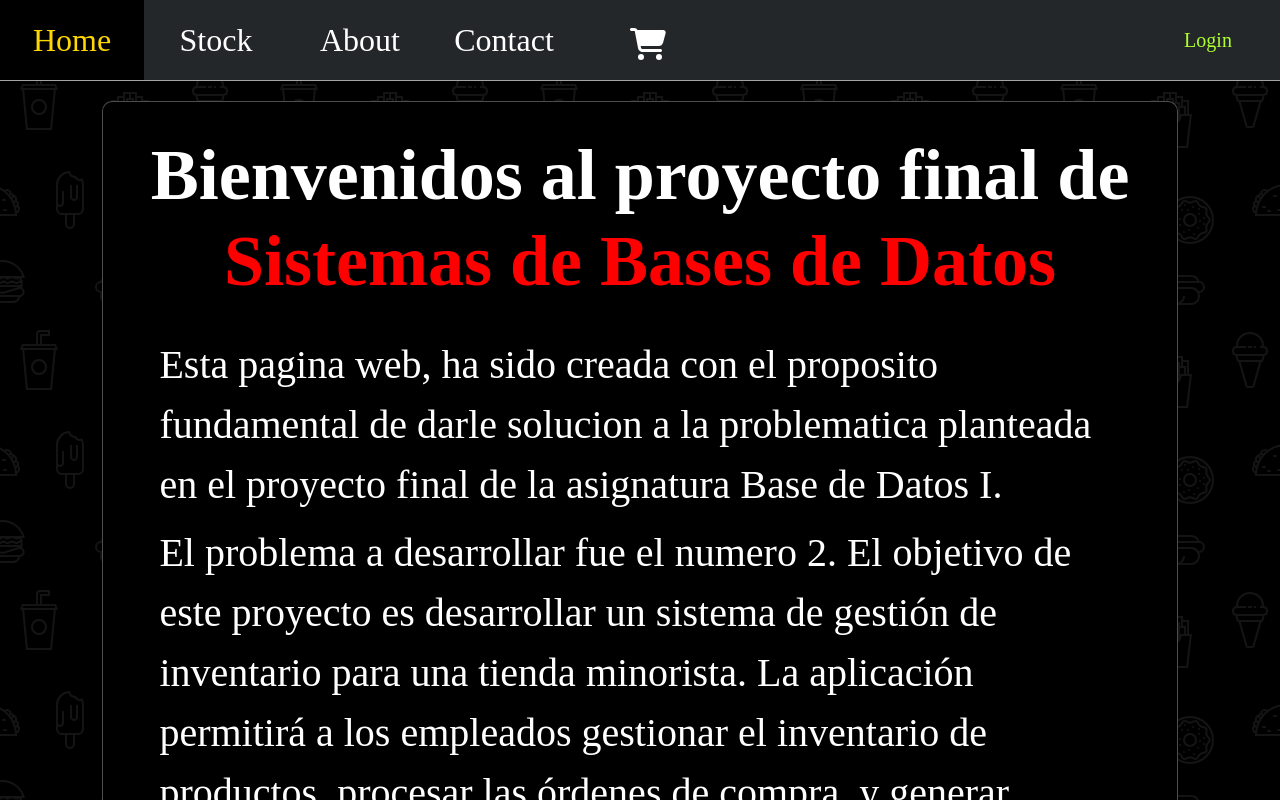
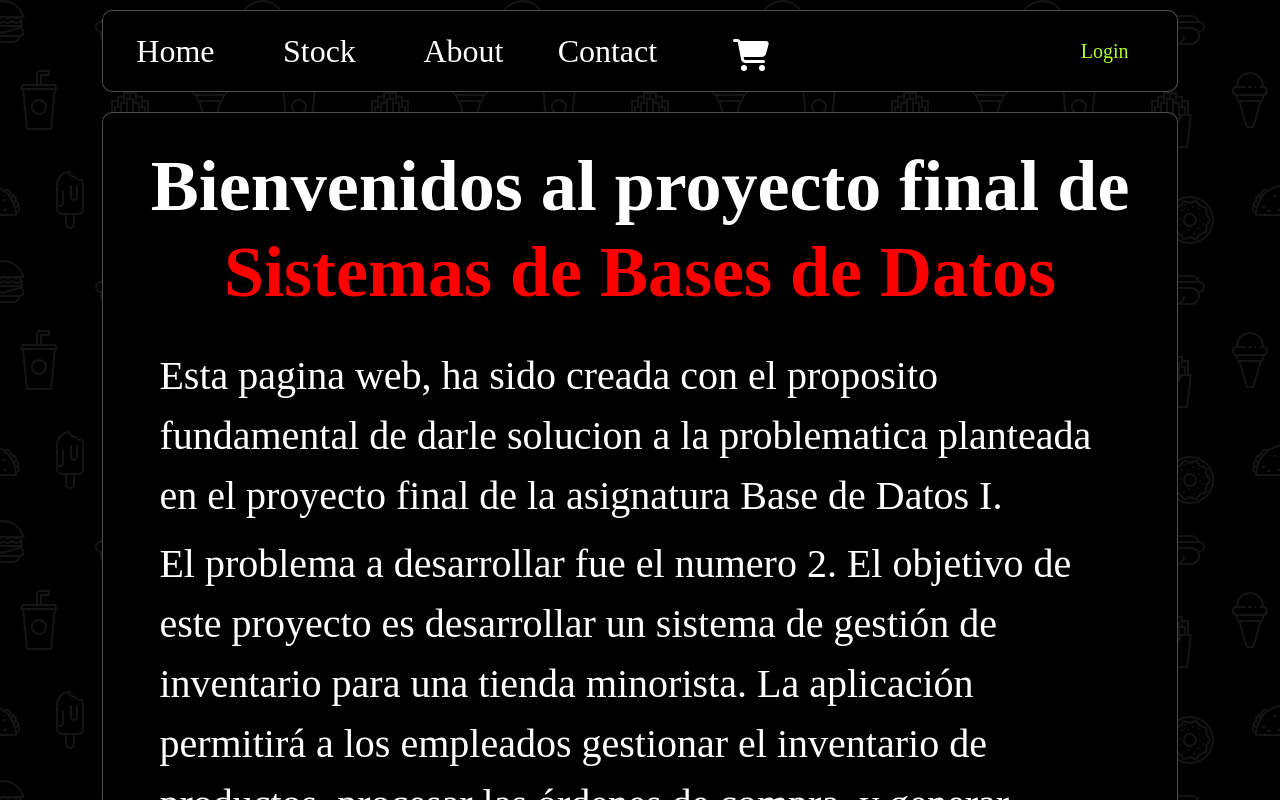
Before and after one commit to LeivSuaxy/Gestion-de-inventario-para-tienda-minorista, an Angular app in the folder Frontend/: page / in a window 1280 px wide. Shown: the top 800 px of the page. Built offline with nearby package versions, Linux system fonts and the light colour scheme.

Commit message:
nice nav-bar

```diff
--- a/Frontend/src/app/navbar/navbar.component.css
+++ b/Frontend/src/app/navbar/navbar.component.css
@@ -1,18 +1,21 @@
 .proyectNav {
-  background-color: rgb(36, 39, 41);
-  border: none;
-  width: 100%;
+  background-color: black;
+  border-radius: 10px;
+  overflow: hidden;
+  margin-left: 8%;
+  margin-right: 8%;
   height: max-content;
   text-align: left;
   display: flex;
-  border-bottom: 1px solid rgba(255, 255, 255, 0.582);
+  border: 1px solid rgba(255, 255, 255, 0.300);
   vertical-align: middle;
   position: block;
+  margin-top: 10px;
   margin-bottom: 20px;
 }
 
 .proyectNavButton{
-  background-color: rgb(36, 39, 41);
+  background-color: black;
   border: none;
   color: white;
   width: 18vh;
@@ -27,15 +30,18 @@
   align-items: center;
 }
 
+.primary {
+  border-radius: 10px 0 0 10px !important;
+}
+
 .active {
-  background-color: #000000;
+  border-bottom: 2px solid yellow;
   color: white;
 
 }
 
 .proyectNavButton:hover{
-  background-color: #000000;
-  color: gold;
+  background-color: #191a1c;
 }
 
 .proyectNavButton:active{
@@ -52,10 +58,10 @@
   width: 18vh;
   height: 10vh;
   transition: background-color 0.3s, color 0.25s;
-  border-radius: 0;
+  border-radius: 0 10px 10px 0 !important;
 }
 
 .login:hover {
-  background-color: black;
+  background-color: #191a1c;
   color: chartreuse;
 }
--- a/Frontend/src/app/navbar/navbar.component.html
+++ b/Frontend/src/app/navbar/navbar.component.html
@@ -1,10 +1,10 @@
 <!-- Navbar component principal -->
 
 <nav class="proyectNav">
-  <a routerLink="/main" routerLinkActive="active" ariaCurrentWhenActive="page" class="proyectNavButton">Home</a>
+  <a routerLink="/main" routerLinkActive="active" ariaCurrentWhenActive="page" class="proyectNavButton primary">Home</a>
   <a routerLink="/stock" routerLinkActive="active" ariaCurrentWhenActive="page" class="proyectNavButton">Stock</a>
-  <a class="proyectNavButton" routerLink="/about">About</a>
-  <a class="proyectNavButton" routerLink="/contact">Contact</a>
+  <a class="proyectNavButton" routerLinkActive="active" routerLink="/about">About</a>
+  <a class="proyectNavButton" routerLinkActive="active" routerLink="/contact">Contact</a>
   <app-modalwithshop></app-modalwithshop>
 
   <button routerLink="/login" routerLinkActive="active" ariaCurrentWhenActive="page" type="button" class="btn btn-outline-success login">Login</button>
--- a/Frontend/src/app/views/stock/modalwithshop/modalwithshop.component.css
+++ b/Frontend/src/app/views/stock/modalwithshop/modalwithshop.component.css
@@ -1,5 +1,5 @@
 .proyectNavButton{
-  background-color: rgb(36, 39, 41);
+  background-color: black;
   border: none;
   color: white;
   padding: auto;
@@ -14,7 +14,7 @@
 }
 
 .proyectNavButton:hover{
-  background-color: #000000;
+  background-color: #191a1c;
   fill: gold;
 }
 
```
